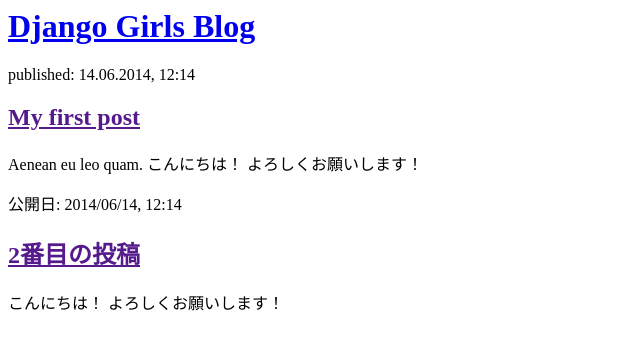
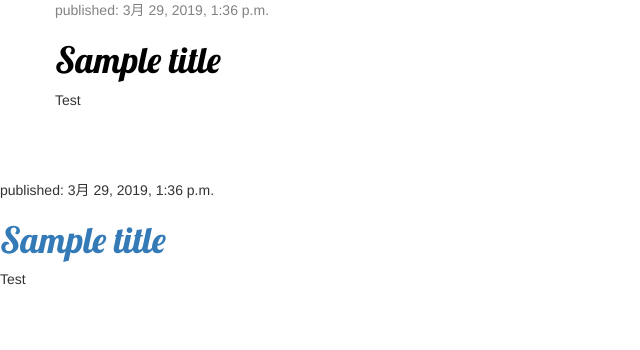
Before and after one commit to st06230103/my-first-blog, a Django app: page / in a window 1280 px wide. Shown: the top 350 px of the page, without its empty margins (0-640 px from the left). Run offline with Django 3.2, Linux system fonts and the light colour scheme; data comes from the database, SQL or seed files in the repository; both versions use the stored data as it was after the commit; some libraries are stand-ins or nearby versions.

Commit message:
blog/static/css/blog.css

```diff
--- /dev/null
+++ b/blog/static/css/blog.css
@@ -0,0 +1,46 @@
+.page-header {
+    background-color: #ff9400;
+    margin-top: 0;
+    padding: 20px 20px 20px 40px;
+}
+
+.page-header h1, .page-header h1 a, .page-header h1 a:visited, .page-header h1 a:active {
+    color: #ffffff;
+    font-size: 36pt;
+    text-decoration: none;
+}
+
+.content {
+    margin-left: 40px;
+}
+
+h1, h2, h3, h4 {
+    font-family: 'Lobster', cursive;
+}
+
+.date {
+    color: #828282;
+}
+
+.save {
+    float: right;
+}
+
+.post-form textarea, .post-form input {
+    width: 100%;
+}
+
+.top-menu, .top-menu:hover, .top-menu:visited {
+    color: #ffffff;
+    float: right;
+    font-size: 26pt;
+    margin-right: 20px;
+}
+
+.post {
+    margin-bottom: 70px;
+}
+
+.post h1 a, .post h1 a:visited {
+    color: #000000;
+}
--- a/blog/templates/blog/post_list.html
+++ b/blog/templates/blog/post_list.html
@@ -1,22 +1,35 @@
+{% load static %}
 <html>
     <head>
         <title>Django Girls blog</title>
+        <link rel="stylesheet" href="//maxcdn.bootstrapcdn.com/bootstrap/3.2.0/css/bootstrap.min.css">
+        <link rel="stylesheet" href="//maxcdn.bootstrapcdn.com/bootstrap/3.2.0/css/bootstrap-theme.min.css">
+        <link rel="stylesheet" href="{% static 'css/blog.css' %}">
+        <link href="//fonts.googleapis.com/css?family=Lobster&subset=latin,latin-ext" rel="stylesheet" type="text/css">
     </head>
     <body>
-        <div>
-            <h1><a href="/">Django Girls Blog</a></h1>
-        </div>
+            <div class="content container">
+                    <div class="row">
+                        <div class="col-md-8">
+                            {% for post in posts %}
+                                <div class="post">
+                                    <div class="date">
+                                        <p>published: {{ post.published_date }}</p>
+                                    </div>
+                                    <h1><a href="">{{ post.title }}</a></h1>
+                                    <p>{{ post.text|linebreaksbr }}</p>
+                                </div>
+                            {% endfor %}
+                        </div>
+                    </div>
+                </div>
 
-        <div>
-            <p>published: 14.06.2014, 12:14</p>
-            <h2><a href="">My first post</a></h2>
-            <p>Aenean eu leo quam. こんにちは！ よろしくお願いします！ </p>
-        </div>
-
-        <div>
-            <p>公開日: 2014/06/14, 12:14</p>
-            <h2><a href="">2番目の投稿</a></h2>
-            <p> こんにちは！ よろしくお願いします！ </p>
-        </div>
+        {% for post in posts %}
+            <div>
+                <p>published: {{ post.published_date }}</p>
+                <h1><a href="">{{ post.title }}</a></h1>
+                <p>{{ post.text|linebreaksbr }}</p>
+            </div>
+        {% endfor %}
     </body>
 </html>
--- a/blog/views.py
+++ b/blog/views.py
@@ -1,5 +1,8 @@
 from django.shortcuts import render
+from django.utils import timezone
+from .models import Post
 
 def post_list(request):
-    return render(request, 'blog/post_list.html', {})
+    posts = Post.objects.filter(published_date__lte=timezone.now()).order_by('published_date')
+    return render(request, 'blog/post_list.html', {'posts': posts})
 # Create your views here.
--- a/mysite/urls.py
+++ b/mysite/urls.py
@@ -17,6 +17,6 @@
 from django.contrib import admin
 
 urlpatterns = [
-    path('admin/', admin.site.urls),
+    path('admin/',admin.site.urls),
     path('', include('blog.urls')),
 ]
```
Also changed, not shown: db.sqlite3.
